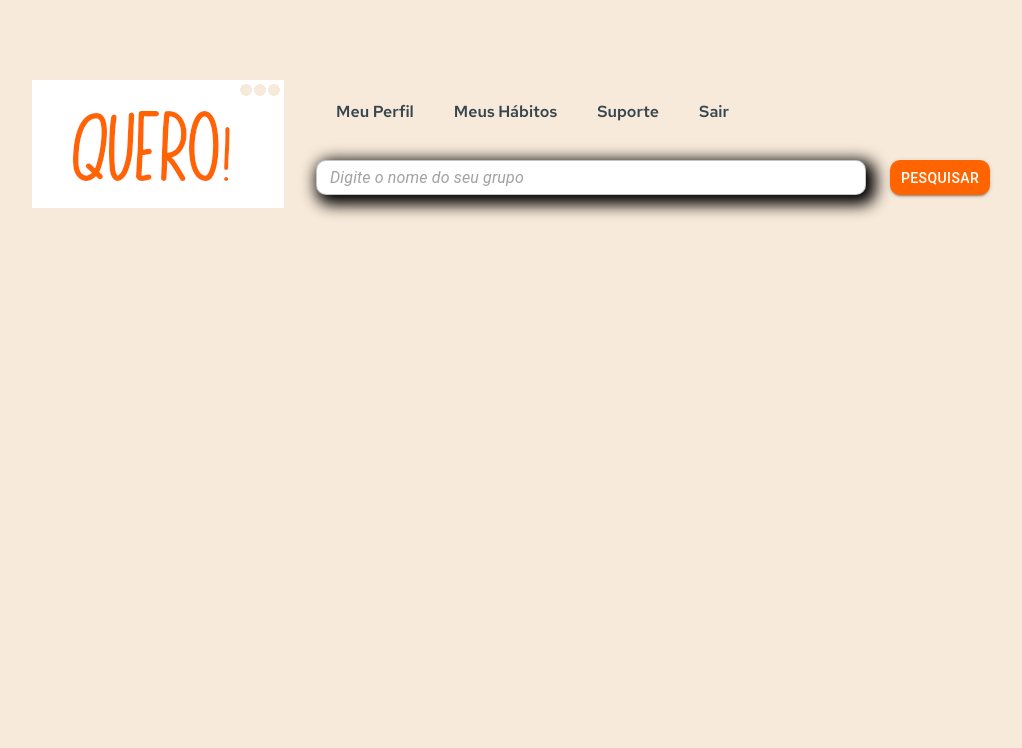
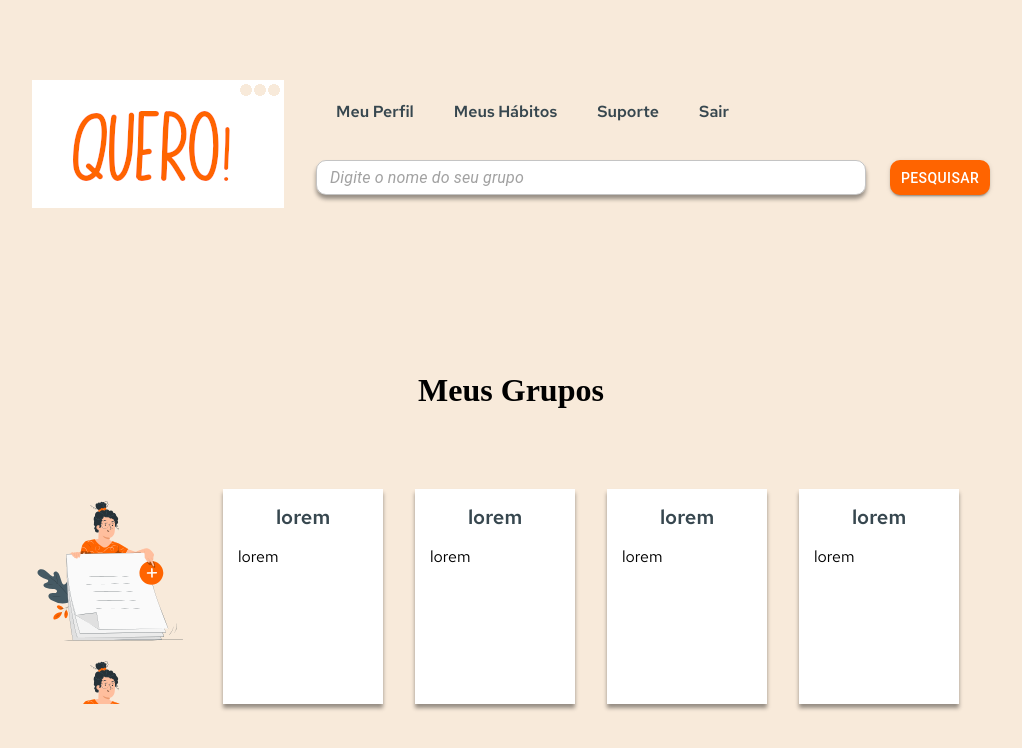
Before and after one commit to wallacesfos/projeto-gestao-de-habitos, a React (Create React App) app: page / in a window 1280 px wide. Shown: the top 748 px of the page, without its empty margins (129-1151 px from the left). Built offline with nearby package versions, Linux system fonts and the light colour scheme.

Commit message:
feat: estilos dos cards de grupos finalizado

```diff
--- a/src/App.js
+++ b/src/App.js
@@ -1,11 +1,11 @@
 import { GlobalStyle } from "./Utils/globalStyle.js";
-import { DashboardDeGrupos } from "./Pages/DashboardDeGrupos/index.js";
+import { GroupsDashboard } from "./Pages/GroupsDashboard/index.js";
 
 function App() {
   return (
     <div className="App">
       <GlobalStyle />
-      <DashboardDeGrupos />
+      <GroupsDashboard />
     </div>
   );
 }
--- a/src/Components/Cards/style.js
+++ b/src/Components/Cards/style.js
@@ -1,6 +1,5 @@
 import styled from "styled-components";
 import card from "../../Utils/Assets/card.png";
-
 
 export const ContainerCard = styled.div`
   background: url(${card});
@@ -8,6 +7,7 @@ export const ContainerCard = styled.div`
   height: 215px;
   box-sizing: border-box;
   padding: 15px;
+  margin-right: 2rem;
   -webkit-box-shadow: 0px 4px 4px 0px rgba(0, 0, 0, 0.4);
   box-shadow: 0px 4px 4px 0px rgba(0, 0, 0, 0.4);
   @import url("https://fonts.googleapis.com/css2?family=Red+Hat+Text:wght@300;400;600&display=swap");
--- /dev/null
+++ b/src/Components/NewCard/index.js
@@ -0,0 +1,6 @@
+import { ContainerCard } from "./styles.js";
+
+function NewCard() {
+  return <ContainerCard></ContainerCard>;
+}
+export default NewCard;
--- /dev/null
+++ b/src/Components/NewCard/styles.js
@@ -0,0 +1,13 @@
+import styled from "styled-components";
+import card from "../../Utils/Assets/add.svg";
+
+export const ContainerCard = styled.div`
+  background: url(${card});
+  width: 215px;
+  height: 215px;
+  box-sizing: border-box;
+  padding: 15px;
+  margin-right: 2rem;
+  cursor: pointer;
+  @import url("https://fonts.googleapis.com/css2?family=Red+Hat+Text:wght@300;400;600&display=swap");
+`;
--- a/src/Pages/DashboardDeGrupos/index.js
+++ /dev/null
@@ -1,30 +0,0 @@
-import Nav from "../../Components/Nav/index";
-import logo from "../../Utils/Assets/logo.png";
-import {
-  Container,
-  Header,
-  PictureContainer,
-  InputContainer,
-  StyledButton,
-  StyledTextField,
-} from "./styles";
-
-export const DashboardDeGrupos = () => {
-  return (
-    <Header>
-      <PictureContainer>
-        <img src={logo} alt="logo" />
-      </PictureContainer>
-      <Container>
-        <Nav dashboard />
-        <InputContainer>
-          <StyledTextField
-            variant="outlined"
-            placeholder="Digite o nome do seu grupo"
-          />
-          <StyledButton variant="contained">Pesquisar</StyledButton>
-        </InputContainer>
-      </Container>
-    </Header>
-  );
-};
--- /dev/null
+++ b/src/Pages/GroupsDashboard/index.js
@@ -0,0 +1,52 @@
+import Nav from "../../Components/Nav/index";
+import logo from "../../Utils/Assets/logo.png";
+import Cards from "../../Components/Cards";
+import NewCard from "../../Components/NewCard";
+import {
+  Container,
+  Header,
+  PictureContainer,
+  InputContainer,
+  StyledButton,
+  StyledTextField,
+  MyGroupsContainer,
+  CardsContainer,
+} from "./styles";
+import { useState } from "react";
+
+export const GroupsDashboard = () => {
+  const [groups, setGroups] = useState(false);
+
+  const showPopUp = () => {
+    groups ? setGroups(false) : setGroups(true);
+  };
+  return (
+    <>
+      <Header>
+        <PictureContainer>
+          <img src={logo} alt="logo" />
+        </PictureContainer>
+        <Container>
+          <Nav dashboard />
+          <InputContainer>
+            <StyledTextField
+              variant="outlined"
+              placeholder="Digite o nome do seu grupo"
+            />
+            <StyledButton variant="contained">Pesquisar</StyledButton>
+          </InputContainer>
+        </Container>
+      </Header>
+      <MyGroupsContainer>
+        <h1>Meus Grupos</h1>
+        <CardsContainer>
+          <NewCard onClick={showPopUp} />
+          <Cards title="lorem" description="lorem" />
+          <Cards title="lorem" description="lorem" />
+          <Cards title="lorem" description="lorem" />
+          <Cards title="lorem" description="lorem" />
+        </CardsContainer>
+      </MyGroupsContainer>
+    </>
+  );
+};
--- a/src/Pages/DashboardDeGrupos/styles.js
+++ b/src/Pages/GroupsDashboard/styles.js
@@ -30,7 +30,8 @@ export const StyledTextField = styled(TextField)`
     border-radius: 10px;
     min-width: 550px;
     max-height: 35px;
-    box-shadow: 5px 5px 15px 5px #000000;
+    -webkit-box-shadow: 0px 4px 4px 0px rgba(0, 0, 0, 0.4);
+    box-shadow: 0px 4px 4px 0px rgba(0, 0, 0, 0.4);
     margin-right: 1.5rem;
     padding: none;
     background-color: var(--background-white);
@@ -62,3 +63,20 @@ export const StyledButton = styled(Button)`
     }
   }
 `;
+
+export const MyGroupsContainer = styled.div`
+  display: flex;
+  flex-direction: column;
+  padding: 5rem;
+  > h1 {
+    margin-bottom: 5rem;
+    text-align: center;
+  }
+`;
+
+export const CardsContainer = styled.div`
+  display: flex;
+  justify-content: space-between;
+  max-width: fit-content;
+  margin: 0 5rem;
+`;
```
Also changed, not shown: src/Components/PopUpNewGroup/index.js (added), src/Components/PopUpNewGroup/styles.js (added).
